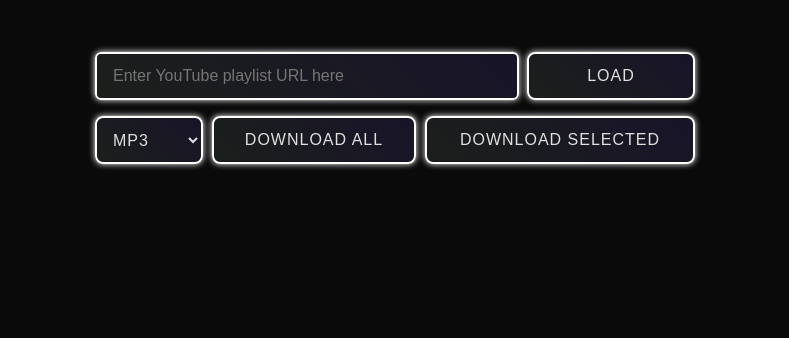
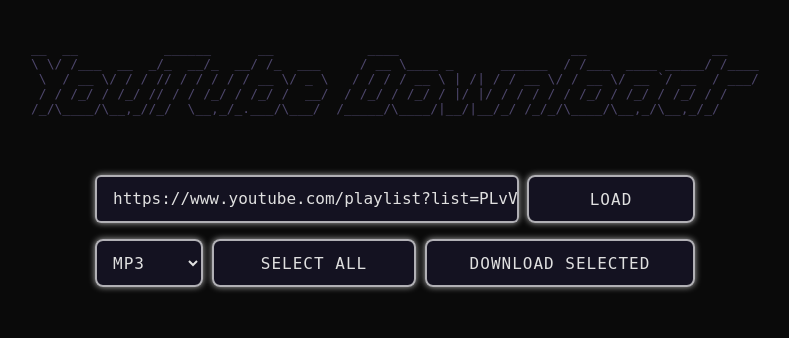
Before and after one commit to Pitiz/YTQuickDL, a Flask app: page / in a window 1440 px wide. Shown: the top 338 px of the page, without its empty margins (325-1114 px from the left). Run offline with Flask 3, Linux system fonts and the light colour scheme.

Commit message:
Added app title, download selection improved

```diff
--- a/app.py
+++ b/app.py
@@ -1,6 +1,8 @@
 from flask import Flask, request, jsonify, render_template
 from logic import load_playlist
 from logic import download_url_list
+import webbrowser
+
 
 
 app = Flask(__name__)
@@ -29,9 +31,10 @@ def download_urls():
 
     dest_folder = './downloads'
 
-    download_url_list(urls, format, dest_folder)
+    return download_url_list(urls, format, dest_folder), 200
 
-    return {'status': 'success', 'message': f'Downloaded {len(urls)} files in {format} format.'}
+
+webbrowser.open("http://127.0.0.1:5000", new=1, autoraise=True)
 
 if __name__ == '__main__':
     app.run(debug=True)
--- a/templates/index.html
+++ b/templates/index.html
@@ -3,28 +3,27 @@
   <head>
     <title>URL Loader App</title>
     <style>
-      /* Orbitron Font */
-      @import url("https://fonts.googleapis.com/css2?family=Orbitron:wght@500&display=swap");
-
+      * {
+        font-family: monospace;
+      }
       body {
         background-color: #0a0a0a;
         color: #e0e0e0;
-        font-family: "Orbitron", sans-serif;
         padding: 20px;
       }
 
       /* Button */
       button {
-        background: linear-gradient(45deg, #1b1f1b, #181429);
+        background: #231d3e73;
         color: #e0e0e0;
-        border: 2px solid #ffffff;
+        border: 2px solid #ffffffab;
         padding: 12px 24px;
         border-radius: 8px;
         font-size: 16px;
         text-transform: uppercase;
         letter-spacing: 1px;
         cursor: pointer;
-        box-shadow: 0 0 6px #ffffff;
+        box-shadow: 0 0 6px #ffffffab;
         transition: all 0.3s ease;
       }
 
@@ -36,16 +35,16 @@
 
       /* Select */
       select {
-        background: linear-gradient(45deg, #1b1f1b, #181429);
+        background: #231d3e73;
         color: #e0e0e0;
-        border: 2px solid #ffffff;
+        border: 2px solid #ffffffab;
         padding: 12px;
         border-radius: 8px;
         font-size: 16px;
         text-transform: uppercase;
         letter-spacing: 1px;
         cursor: pointer;
-        box-shadow: 0 0 6px #ffffff;
+        box-shadow: 0 0 6px #ffffffab;
         transition: all 0.3s ease;
       }
 
@@ -68,12 +67,12 @@
 
       /* Textbox */
       input[type="text"] {
-        background: linear-gradient(45deg, #1b1f1b, #181429);
+        background: #231d3e73;
         color: #e0e0e0;
-        border: 2px solid #ffffff;
+        border: 2px solid #ffffffab;
         border-radius: 6px;
         font-size: 16px;
-        box-shadow: 0 0 6px #ffffff;
+        box-shadow: 0 0 6px #ffffffab;
         transition: all 0.3s ease;
         text-indent: 16px;
       }
@@ -144,11 +143,10 @@
         font-family: arial;
         display: block;
         position: relative;
-        padding-left: 30px;
         margin-bottom: 5px;
-        padding-top: 3px;
         cursor: pointer;
         font-size: 16px;
+        padding: 12px;
       }
       .control input {
         position: absolute;
@@ -220,10 +218,47 @@
         z-index: 99999;
         transform: scale(0);
       }
+
+      #loader {
+        width: 45px;
+        aspect-ratio: 0.75;
+        --c: no-repeat linear-gradient(#fff 0 0);
+        background: var(--c) 0% 50%, var(--c) 50% 50%, var(--c) 100% 50%;
+        animation: l7 1s infinite linear alternate;
+      }
+      @keyframes l7 {
+        0% {
+          background-size: 20% 50%, 20% 50%, 20% 50%;
+        }
+        20% {
+          background-size: 20% 20%, 20% 50%, 20% 50%;
+        }
+        40% {
+          background-size: 20% 100%, 20% 20%, 20% 50%;
+        }
+        60% {
+          background-size: 20% 50%, 20% 100%, 20% 20%;
+        }
+        80% {
+          background-size: 20% 50%, 20% 50%, 20% 100%;
+        }
+        100% {
+          background-size: 20% 50%, 20% 50%, 20% 50%;
+        }
+      }
     </style>
   </head>
   <body>
     <center>
+      <pre style="color: #4d466b; user-select: none">
+__  __           ______      __            ____                      __                __
+\ \/ /___  __  _/_  __/_  __/ /_  ___     / __ \____ _      ______  / /___  ____ _____/ /____
+ \  / __ \/ / / // / / / / / __ \/ _ \   / / / / __ \ | /| / / __ \/ / __ \/ __ `/ __  / ___/
+ / / /_/ / /_/ // / / /_/ / /_/ /  __/  / /_/ / /_/ / |/ |/ / / / / / /_/ / /_/ / /_/ / /
+/_/\____/\__,_//_/  \__,_/_.___/\___/  /_____/\____/|__/|__/_/ /_/_/\____/\__,_/\__,_/_/
+
+        </pre
+      >
       <div
         style="
           display: flex;
@@ -246,6 +281,7 @@
             id="url-input"
             placeholder="Enter YouTube playlist URL here"
             style="width: 70%"
+            value="https://www.youtube.com/playlist?list=PLvVPkQOroUKh8zRQK3lZEMMWmgrleke_y"
           />
           <button onclick="loadData()" style="width: 28%">Load</button>
         </div>
@@ -264,14 +300,14 @@
             <option value="flac">FLAC</option>
           </select>
 
-          <button onclick="downloadAll()" style="width: 34%">
-            Download all
-          </button>
+          <button onclick="selectAll()" style="width: 34%">Select all</button>
           <button onclick="downloadSelected()" style="width: 45%">
             Download selected
           </button>
         </div>
       </div>
+
+      <div id="loader" style="display: none"></div>
 
       <div id="table-container" style="display: none">
         <table>
@@ -279,7 +315,6 @@
             <tr>
               <th>Select</th>
               <th>Title</th>
-              <th>Download</th>
             </tr>
           </thead>
           <tbody id="table-body"></tbody>
@@ -290,6 +325,13 @@
     <script>
       async function loadData() {
         const urlInput = document.getElementById("url-input").value;
+
+        if (urlInput == "" || urlInput == null) {
+          alert("Invalid URL");
+          return;
+        }
+
+        document.getElementById("loader").style.display = "block";
 
         try {
           const response = await fetch("/load", {
@@ -331,21 +373,13 @@
             const titleCell = document.createElement("td");
             titleCell.textContent = item.title;
 
-            const downloadCell = document.createElement("td");
-            const downloadButton = document.createElement("button");
-            downloadButton.textContent = "Download";
-            downloadButton.setAttribute("data-url", item.url);
-            downloadButton.setAttribute("data-title", item.title);
-            downloadButton.onclick = () => download(item, getSelectedFormat());
-            downloadCell.appendChild(downloadButton);
-
             row.appendChild(checkboxCell);
             row.appendChild(titleCell);
-            row.appendChild(downloadCell);
 
             tableBody.appendChild(row);
 
             document.getElementById("table-container").style.display = "block";
+            document.getElementById("loader").style.display = "none";
           });
         } catch (error) {
           console.error("Error loading data:", error);
@@ -368,44 +402,35 @@
               format: format,
               dest_folder: "Download",
             }),
-          });
+          })
+            .then((response) => response.text())
+            .then((data) => {
+              alert(data);
+            })
+            .catch((error) => {
+              alert("Error:", error);
+            });
 
           const result = await response;
-
-          if (response.ok) {
-            alert(result.message);
-          } else {
-            alert(`Error: ${result.message}`);
-          }
         } catch (error) {
           console.error("Download request failed:", error);
           alert("Failed to start download.");
         }
       }
 
-      function downloadAll() {
+      function selectAll() {
         const format = getSelectedFormat();
         const tableBody = document.getElementById("table-body");
         const rows = tableBody.getElementsByTagName("tr");
 
         if (rows.length === 0) {
-          alert("No items to download.");
+          alert("No items to select.");
           return;
         }
 
-        const list = [];
-
         for (const row of rows) {
-          const url = row.querySelector("button").getAttribute("data-url");
-          const title = row.querySelector("button").getAttribute("data-title");
-
-          list.push({
-            url: url,
-            title: title,
-          });
+          row.querySelector('input[type="checkbox"]').checked = true;
         }
-
-        sendDownloadRequest(list, format);
       }
 
       function downloadSelected() {
```
Also changed, not shown: logic.py (+14 -1 lines).
